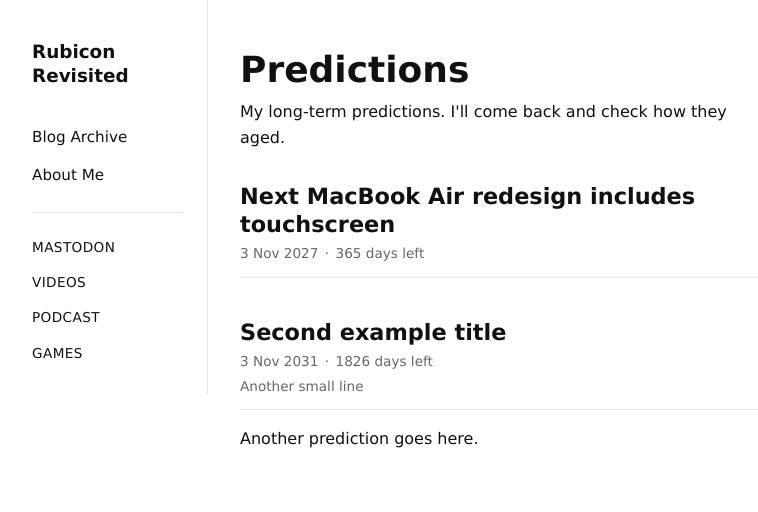
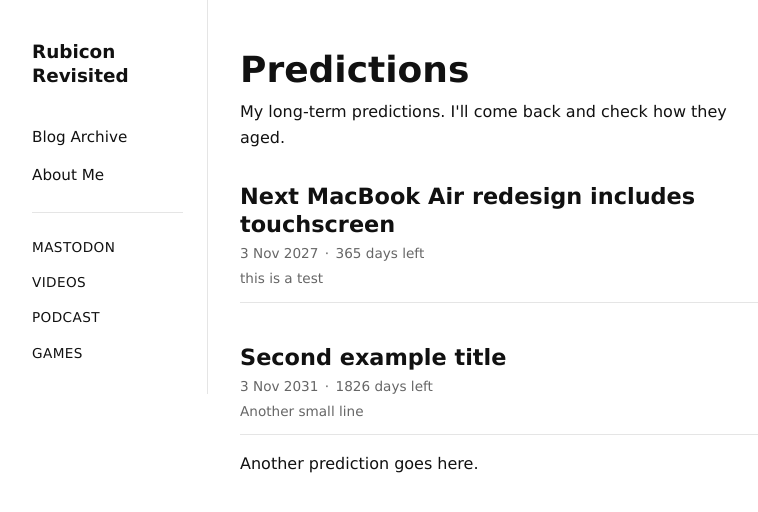
Before and after one commit to StepanJiri/stepankarasek.github.io, a Jekyll site: the page built from predictions.md, in a window 1280 px wide. Shown: the top 512 px of the page, without its empty margins (152-910 px from the left). Built offline with Jekyll 4.4.1, drawn with Linux system fonts in a browser that asks for light colours.

Commit message:
Update predictions.md

```diff
--- a/predictions.md
+++ b/predictions.md
@@ -25,7 +25,7 @@ Keep the blank lines around the text, and keep markdown="1" on the inner div.
   <div class="prediction-head">
     <div class="prediction-titles">
       <h2>Next MacBook Air redesign includes touchscreen</h2>
-      <p class="prediction-sub"></p>
+      <p class="prediction-sub">this is a test</p>
     </div>
   </div>
   <div class="prediction-body" markdown="1">
```
